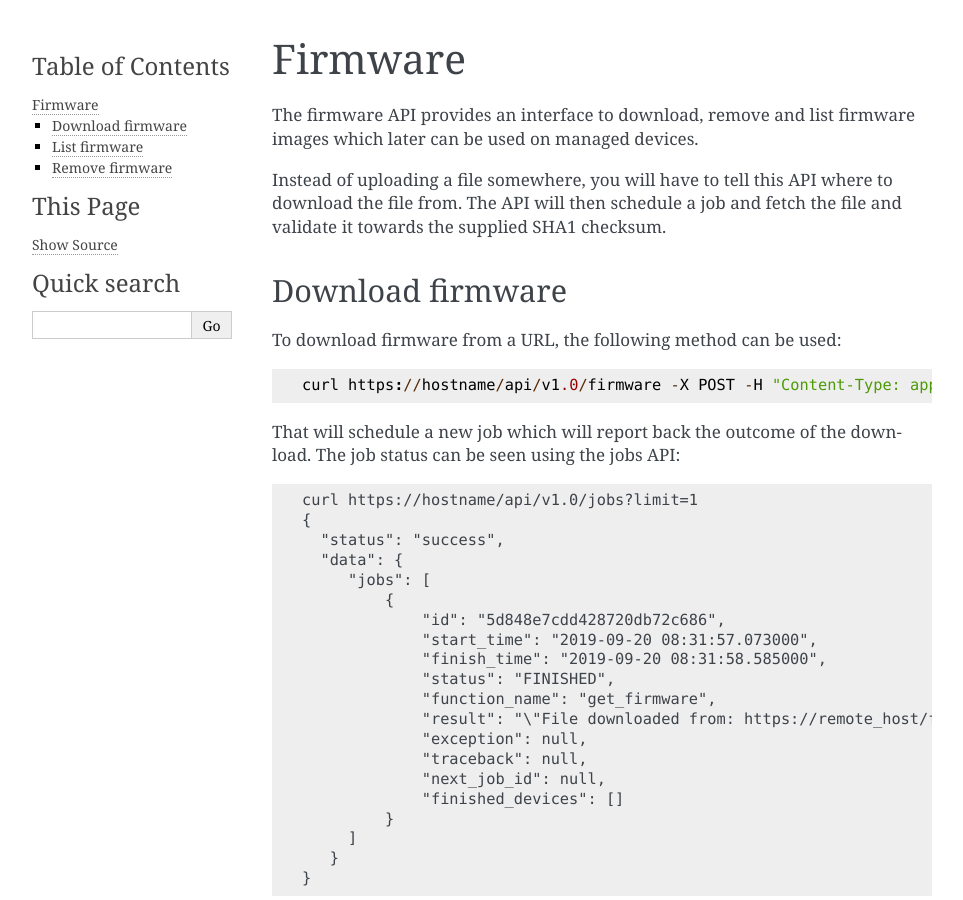
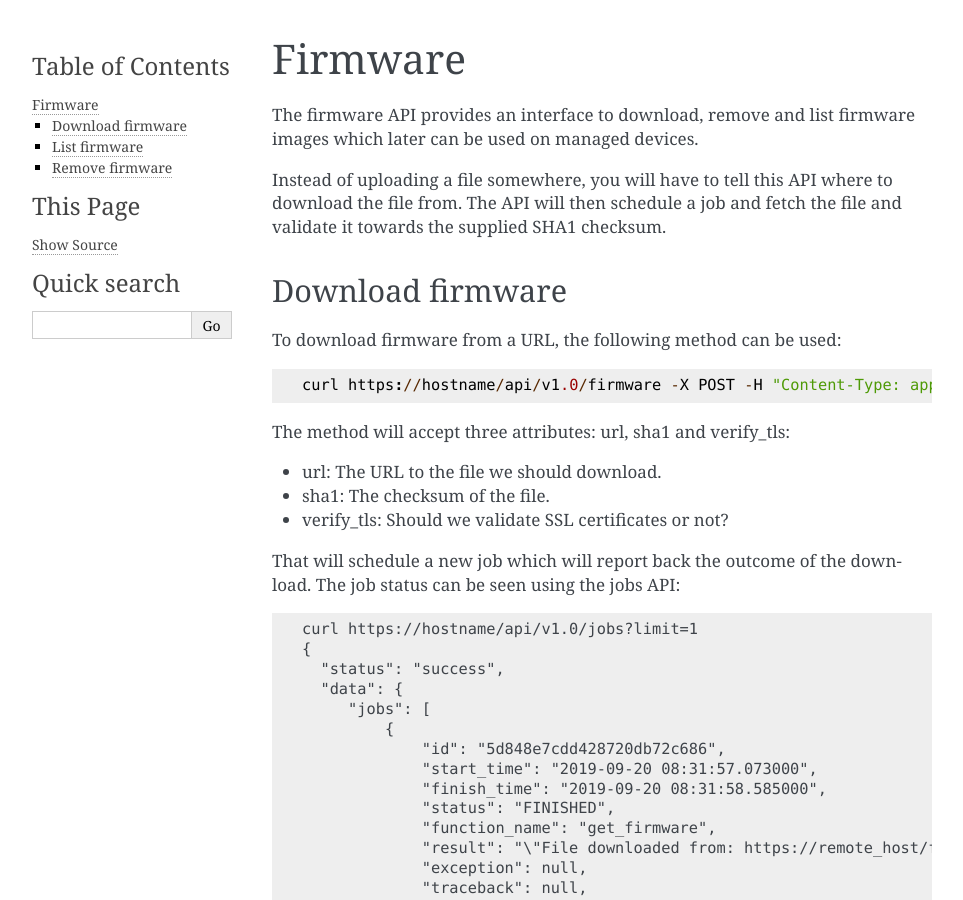
Before and after one commit to SUNET/cnaas-nms, a Sphinx documentation site: the page built from docs/apiref/firmware.rst, in a window 1280 px wide and 900 px high. Shown: the whole window, without its empty margins (148-1111 px from the left). Built offline with Sphinx 7.4.7, drawn with Linux system fonts in a browser that asks for light colours.

Commit message:
Better documentation.

```diff
--- a/docs/apiref/firmware.rst
+++ b/docs/apiref/firmware.rst
@@ -16,7 +16,14 @@ To download firmware from a URL, the following method can be used:
 
 ::
 
-   curl https://hostname/api/v1.0/firmware -X POST -H "Content-Type: application/json" -d '{"url": "http://remote_host/firmware.bin", "sha1": "e0537400b5f134aa960603c9b715a8ce30306071"}'
+   curl https://hostname/api/v1.0/firmware -X POST -H "Content-Type: application/json" -d '{"url": "http://remote_host/firmware.bin", "sha1": "e0537400b5f134aa960603c9b715a8ce30306071", "verify_tls": false}'
+
+
+The method will accept three attributes: url, sha1 and verify_tls:
+
+* url: The URL to the file we should download.
+* sha1: The checksum of the file.
+* verify_tls: Should we validate SSL certificates or not?
 
 That will schedule a new job which will report back the outcome of the download. The job status can be seen using the jobs API:
 
```
